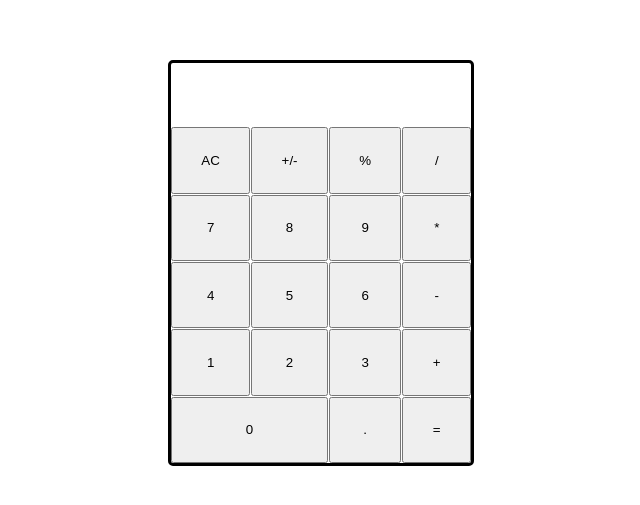
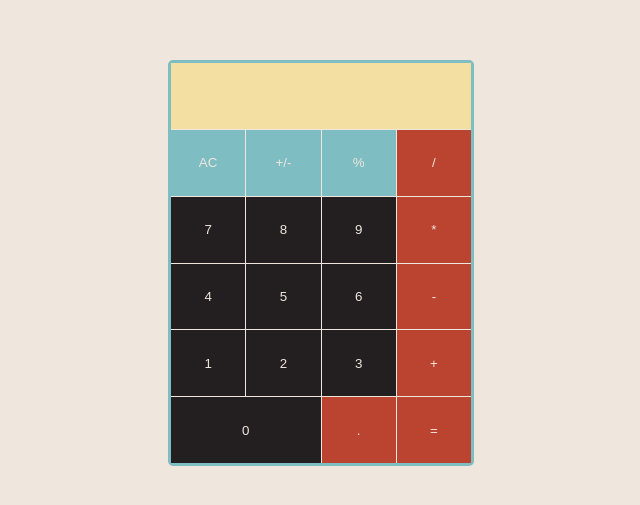
Before and after one commit to reyes-dev/calculator, a plain HTML site: page index.html in a window 1280 px wide. Shown: the part 137-642 px from the top of the page, without its empty margins (319-959 px from the left). Drawn offline with Linux system fonts and the light colour scheme.

Commit message:
Update CSS

```diff
--- a/index.html
+++ b/index.html
@@ -28,7 +28,7 @@
             <button class="operand" id="three">3</button>
             <button class="operator" id="plus">+</button>
             <button class="operand" id="zero">0</button>
-            <button class="decimal" id="decimal">.</button>
+            <button class="operator" id="decimal">.</button>
             <button class="operator" id="equals">=</button>
         </div>
     </main>
--- a/script.js
+++ b/script.js
@@ -1,5 +1,4 @@
-//Project is technically finished, but needs some finishing touches
-//Improve CSS
+//A barebones calculator that can perform simple evaluations and is colorful
 //QUERY SELECTORS
 const span = document.querySelector("#alarmmsg");
 const display = document.querySelector('.display');
@@ -103,7 +102,6 @@ operand.forEach(element => element.addEventListener('click', () => {
     }
 }
 ));
-
 //Operator Functions
 //Add operator
 plusBtn.addEventListener('click', () =>{
--- a/styles.css
+++ b/styles.css
@@ -2,6 +2,7 @@
 * {
     margin: 0;
     padding: 0;
+    color: #EFE6DD;
 }
 body{
     display: flex;
@@ -9,11 +10,24 @@ body{
     align-items: center;
     width: 100%;
     min-height: 100vh;
+    background-color: #EFE6DD;
+}
+button{
+    background-color: #7EBDC2;
+    border: none;
+}
+.operator{
+    background-color: #BB4430;
+}
+.operand{
+    background-color: #231F20;
 }
 .container{
     display: grid;
+    grid-template-columns: repeat(4, 1fr);
+    grid-template-rows: repeat(6, 1fr);
     grid-gap: 1px;
-    border: 3px solid black;
+    border: 3px solid #7EBDC2;
     border-radius: 5px;
     height: 400px;
     width: 300px;
@@ -27,17 +41,10 @@ body{
     text-align: end;
     font-size: 32px;
     overflow: auto;
-    /* height: 40px; */
+    background-color: #F3DFA2;
+    color: #231F20;
 }
 #zero{
     grid-column-start: 1;
     grid-column-end: 3;
 }
-#alarmmsg{
-    position: relative;
-    height: 20px;
-    bottom: 20px;
-}
-.invisible{
-    visibility: hidden;
-}
```
